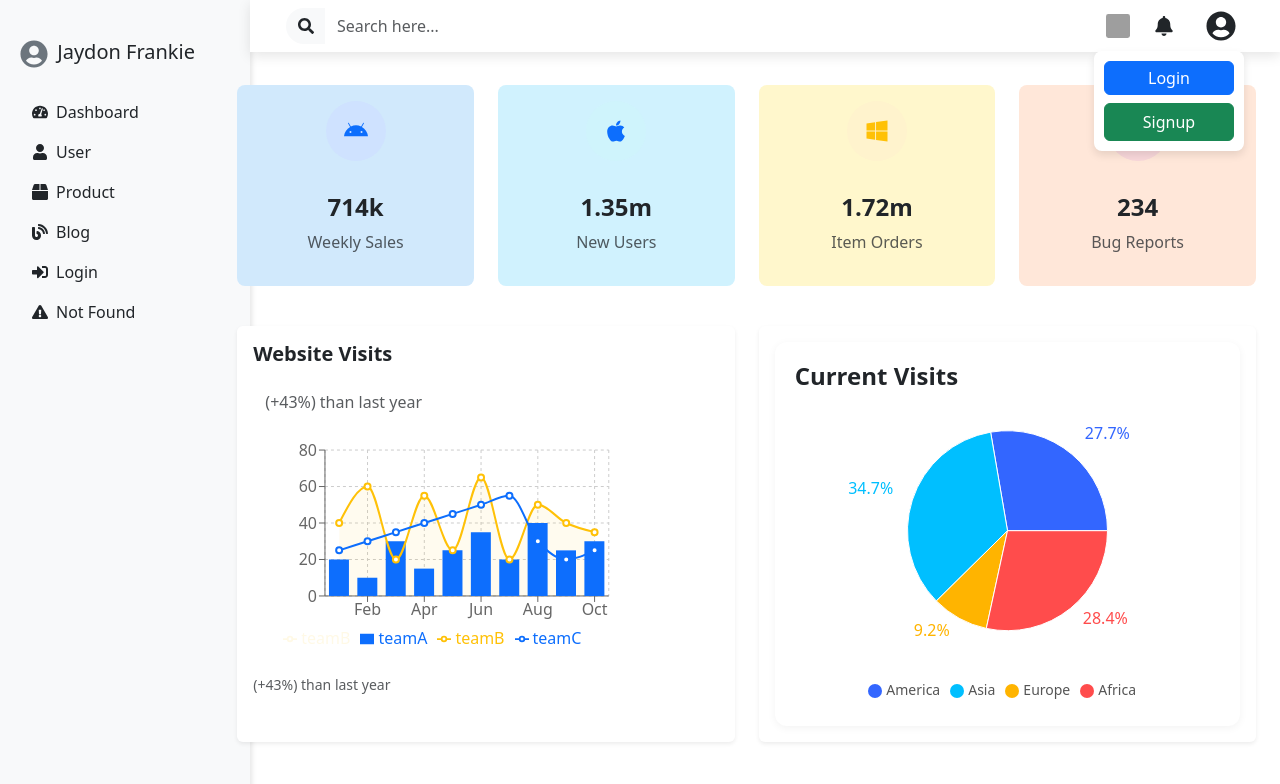
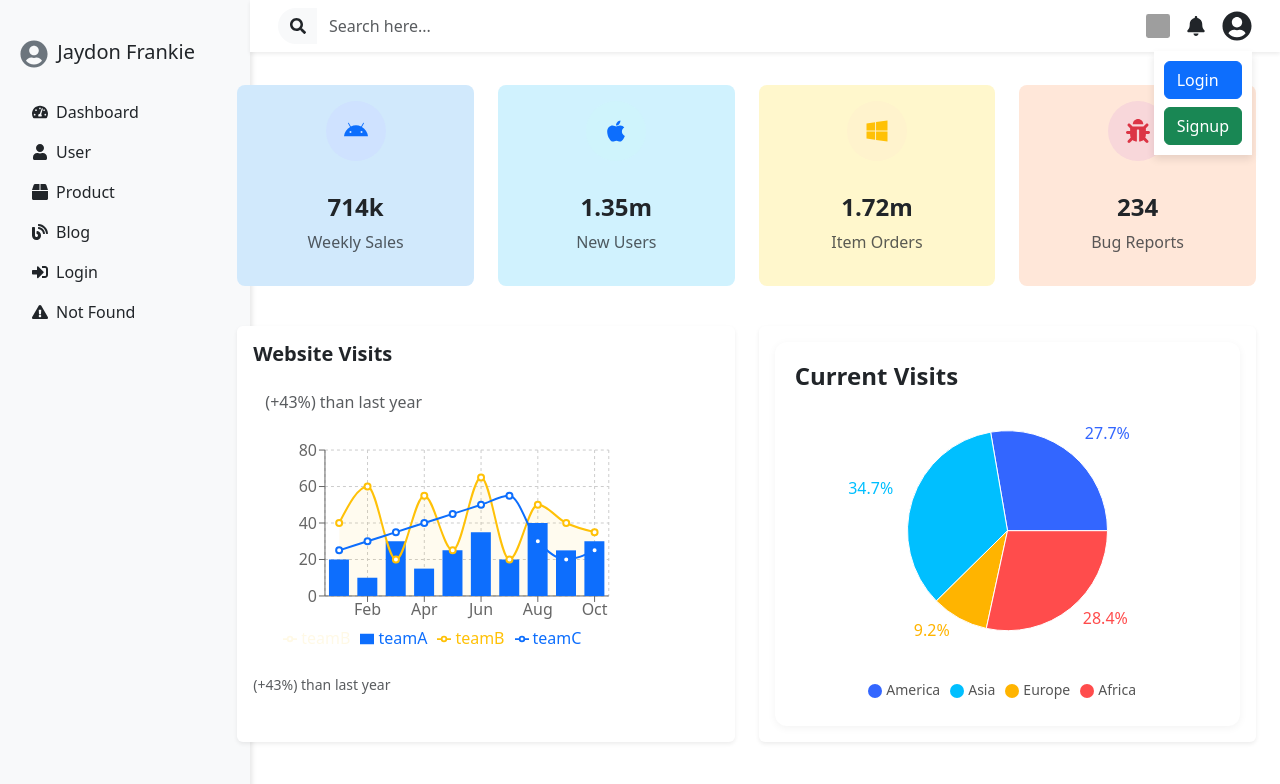
Before and after one commit to Dhanshripawade/LoginFrom, a React (Vite) app in the folder loginfrom/: page /dashboard in a window 1280 px wide. Both pictures are taken after a click on the icon 1221 px from the left and 26 px from the top of the page. Shown: the top 784 px of the page. Built offline with nearby package versions, Linux system fonts and the light colour scheme; grey boxes are pictures that could not be loaded.

Commit message:
responsive changes

```diff
--- a/loginfrom/src/layout/Navbar.jsx
+++ b/loginfrom/src/layout/Navbar.jsx
@@ -1,25 +1,29 @@
 import React, { useState } from "react";
-import { Container, Form, Navbar, Button, InputGroup, FormControl } from "react-bootstrap";
-import { FaSearch, FaBell, FaUserCircle } from "react-icons/fa";
+import { Container, Navbar, Form, InputGroup, FormControl, Button } from "react-bootstrap";
+import { FaSearch, FaBell, FaUserCircle, FaBars } from "react-icons/fa";
 
-const Navbar1 = () => {
+const Navbar1 = ({ sidebarToggle, setSidebarToggle }) => {
   const [showDropdown, setShowDropdown] = useState(false);
 
   return (
     <Navbar
       fixed="top"
-      className="d-flex align-items-center px-4 py-2 text-dark"
+      className="px-3 py-2 bg-white shadow-sm"
       style={{
-        background: "#ffffff",
-        boxShadow: "0 4px 12px rgba(0, 0, 0, 0.1)",
-        marginLeft: "250px",
-        width: "calc(100% - 250px)",
-        zIndex: 1050
+        transition: "all 0.3s ease",
+        marginLeft: sidebarToggle ? "80px" : "250px",
+        width: sidebarToggle ? "calc(100% - 80px)" : "calc(100% - 250px)",
+        zIndex: 1,
       }}
     >
-      <Container fluid>
-        <Form className="d-flex flex-grow-1 me-4">
-          <InputGroup className="w-100" style={{ borderRadius: "30px", overflow: "hidden" }}>
+      <Container fluid className="d-flex align-items-center">
+        <FaBars
+          className="me-3 d-lg-none cursor-pointer"
+          onClick={() => setSidebarToggle(!sidebarToggle)}
+        />
+
+        <Form className="d-none d-md-flex flex-grow-1 me-4">
+          <InputGroup className="w-100 rounded-pill overflow-hidden">
             <InputGroup.Text style={{ border: "none" }}>
               <FaSearch />
             </InputGroup.Text>
@@ -34,36 +38,27 @@ const Navbar1 = () => {
         <div className="d-flex align-items-center gap-3 position-relative">
           <img
             src="https://encrypted-tbn0.gstatic.com/images?q=tbn:ANd9GcTlIkjWuYPdlUlSxLDGzGUk8HV7JDUqdgqQvg&s"
-            alt="India Flag"
+            alt="Flag"
             width="24"
             height="24"
             style={{ borderRadius: "10%" }}
           />
-
-          <FaBell size={20} className="cursor-pointer text-dark mx-2" />
-
+          <FaBell size={20} className="cursor-pointer" />
           <div>
             <FaUserCircle
               size={30}
-              className="cursor-pointer text-dark mx-2"
+              className="cursor-pointer"
               onClick={() => setShowDropdown(!showDropdown)}
             />
             {showDropdown && (
               <div
-                style={{
-                  position: "absolute",
-                  right: 0,
-                  top: "40px",
-                  background: "#fff",
-                  borderRadius: "8px",
-                  boxShadow: "0 4px 8px rgba(0,0,0,0.1)",
-                  padding: "10px",
-                  zIndex: 1000,
-                  minWidth: "150px"
+                style={{ position: "absolute", right: 0, top: "40px",
+                  background: "white", boxShadow: "0 4px 8px rgba(0,0,0,0.1)",
+                  padding: "10px", zIndex: 1, minWidth: "90px",
                 }}
               >
-                <Button className="btn btn-primary w-100 mb-2 p-1" href="/">Login</Button>
-                <Button className="btn btn-success w-100" href="/signUp">Signup</Button>
+                <Button variant="primary" className="d-flex w-100 mb-2" href="/">Login</Button>
+                <Button variant="success" className="w-100" href="/signUp">Signup</Button>
               </div>
             )}
           </div>
```
